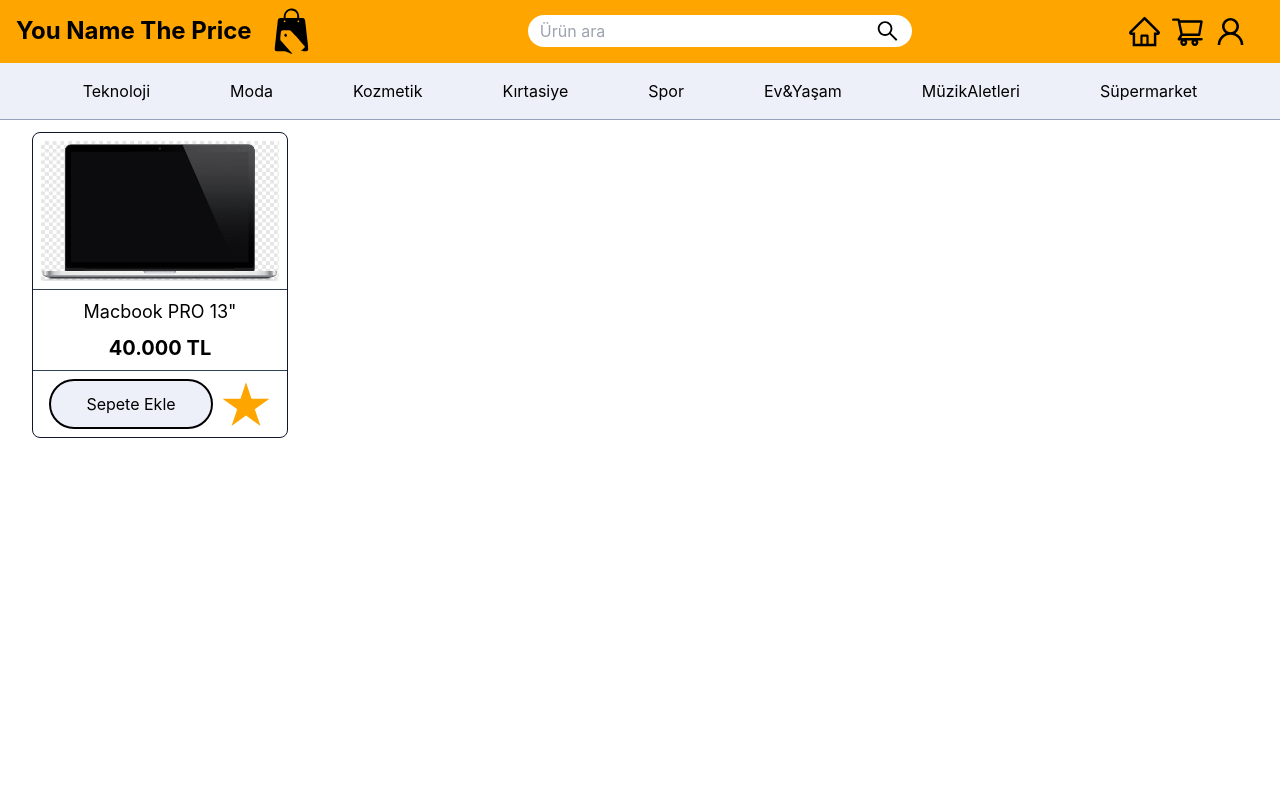
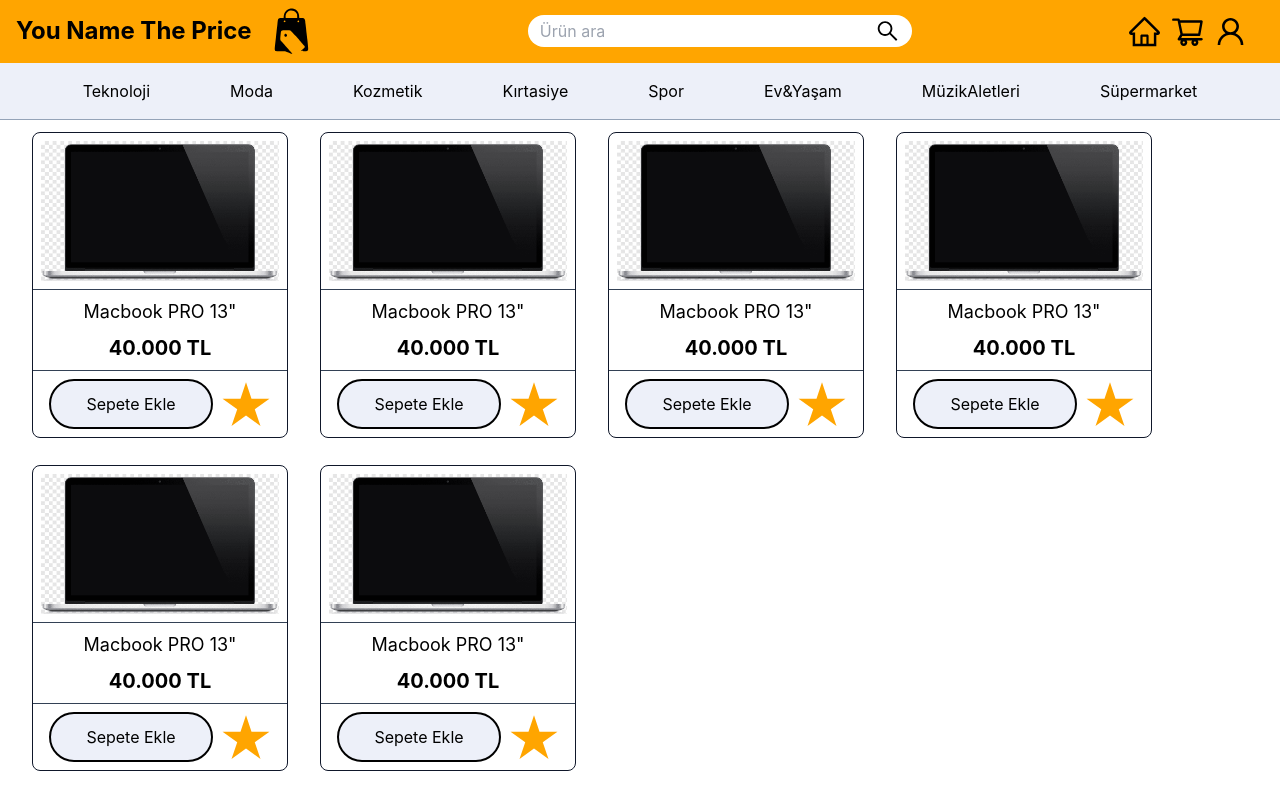
Before and after one commit to YouNameThePrice/YouNameThePrice-frontend, a React (Create React App) app: page / in a window 1280 px wide. Built offline with nearby package versions, Linux system fonts and the light colour scheme.

Commit message:
Modified components

```diff
--- a/src/components/ProductCard.jsx
+++ b/src/components/ProductCard.jsx
@@ -5,7 +5,7 @@
 
 function ProductCard() {
   return (
-    <div className="flex flex-wrap">
+    <div className="">
       <div className="w-64 max-w-xs rounded-lg border border-slate-900  mt-3 ml-8">
         <img className="w-full p-2" src={macbook} alt="product" />
         <div className="px-3 py-2 border-y border-y-slate-700 flex flex-col items-center">
--- a/src/components/Subcategory.jsx
+++ b/src/components/Subcategory.jsx
@@ -1,26 +1,38 @@
-import React from 'react';
-import { useParams, Link } from 'react-router-dom';
-import categories from '../json/category.json';
+import React from "react";
+import { useParams, Link } from "react-router-dom";
+import categories from "../json/category.json";
 
 function Subcategory() {
   const { category } = useParams();
 
-  const categoryData = categories.find((item) => item.name.toLowerCase() === category);
+  const categoryData = categories.find(
+    (item) => item.name.toLowerCase() === category
+  );
 
   if (!categoryData) {
     return null;
   }
 
   return (
-    <ul className='flex flex-col items-center justify-center space-y-4'>
+    <div className="bg-light--gray border border-r-slate-400 w-[200px] px-2">
+      <ul className="flex flex-col items-center justify-center space-y-4">
         {categoryData.subCategory.map((subcategory) => (
-        <li key={subcategory.name} className='items-center'>
-          <Link to={`/${category.toLowerCase()}/${subcategory.name.toLowerCase()}`}>
+          <li
+            key={subcategory.name}
+            className="flex items-center justify-center py-2"
+          >
+            <Link
+              to={`/${category.toLowerCase()}/${subcategory.name.toLowerCase()}`}
+              className="text-center w-full"
+            >
+              <span className="flex items-center justify-center w-full">
                 {subcategory.name}
+              </span>
             </Link>
           </li>
         ))}
       </ul>
+    </div>
   );
 }
 
--- a/src/pages/Home.jsx
+++ b/src/pages/Home.jsx
@@ -1,16 +1,26 @@
-import React from 'react';
-// import HomeNavbar from '../components/HomeNavbar';
-// import MainCategory from '../components/MainCategory';
-import ProductCard from '../components/ProductCard';
+import React from "react";
+import ProductCard from "../components/ProductCard";
+import Subcategory from "../components/Subcategory";
+import { useLocation } from "react-router-dom";
 
 function Home() {
+  const location = useLocation();
+  const showSubcategory = location.pathname !== "/";
+
   return (
-    <>
-      {/* <HomeNavbar /> */}
-      {/* <MainCategory /> */}
-      <ProductCard />
-    </>
-  )
+    <div className="flex h-[83.2vh] max-h-screen">
+      {showSubcategory && <Subcategory />}
+
+      <div className="flex flex-wrap overflow-y-scroll">
+        <ProductCard />
+        <ProductCard />
+        <ProductCard />
+        <ProductCard />
+        <ProductCard />
+        <ProductCard />
+      </div>
+    </div>
+  );
 }
 
-export default Home
+export default Home;
```
Lines whose indentation alone changed are shown as unchanged.
